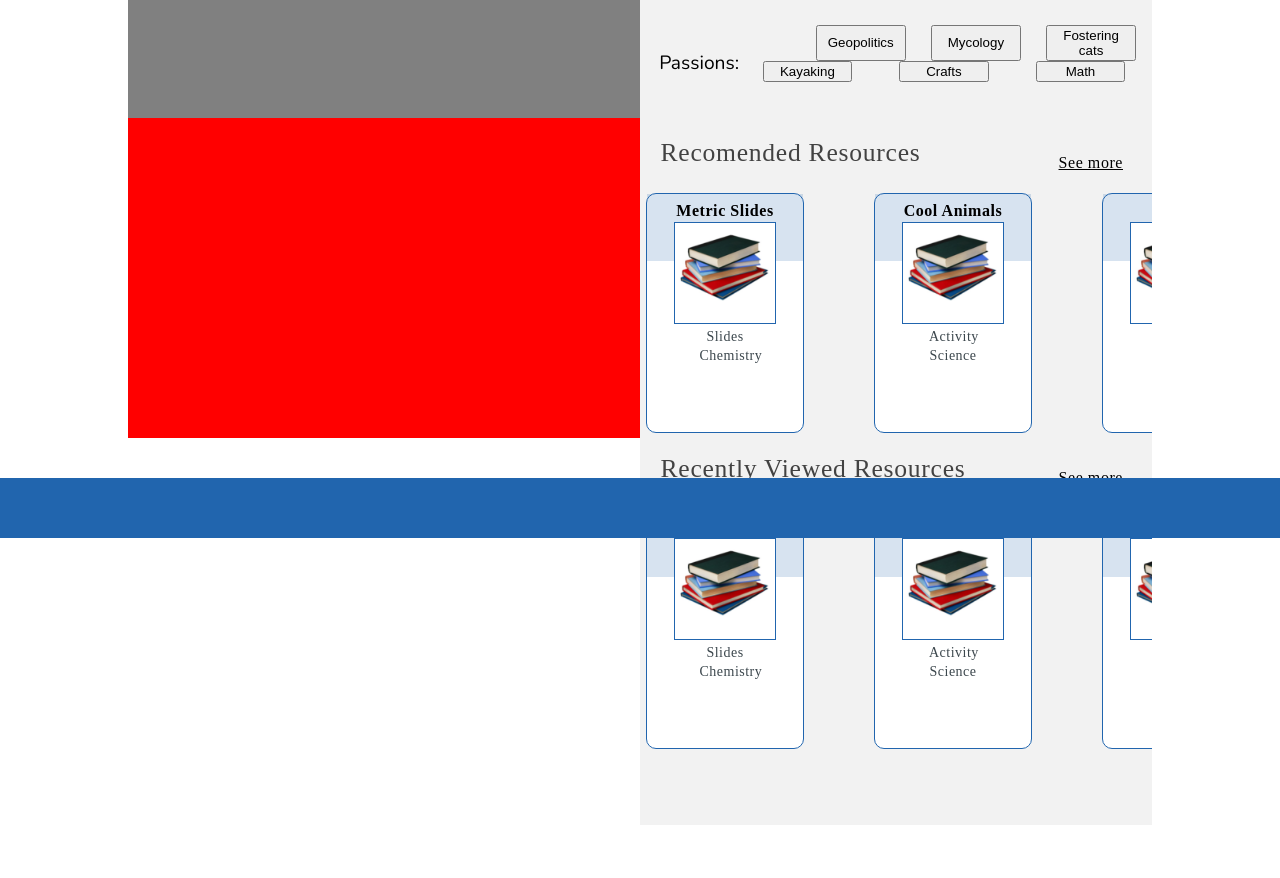
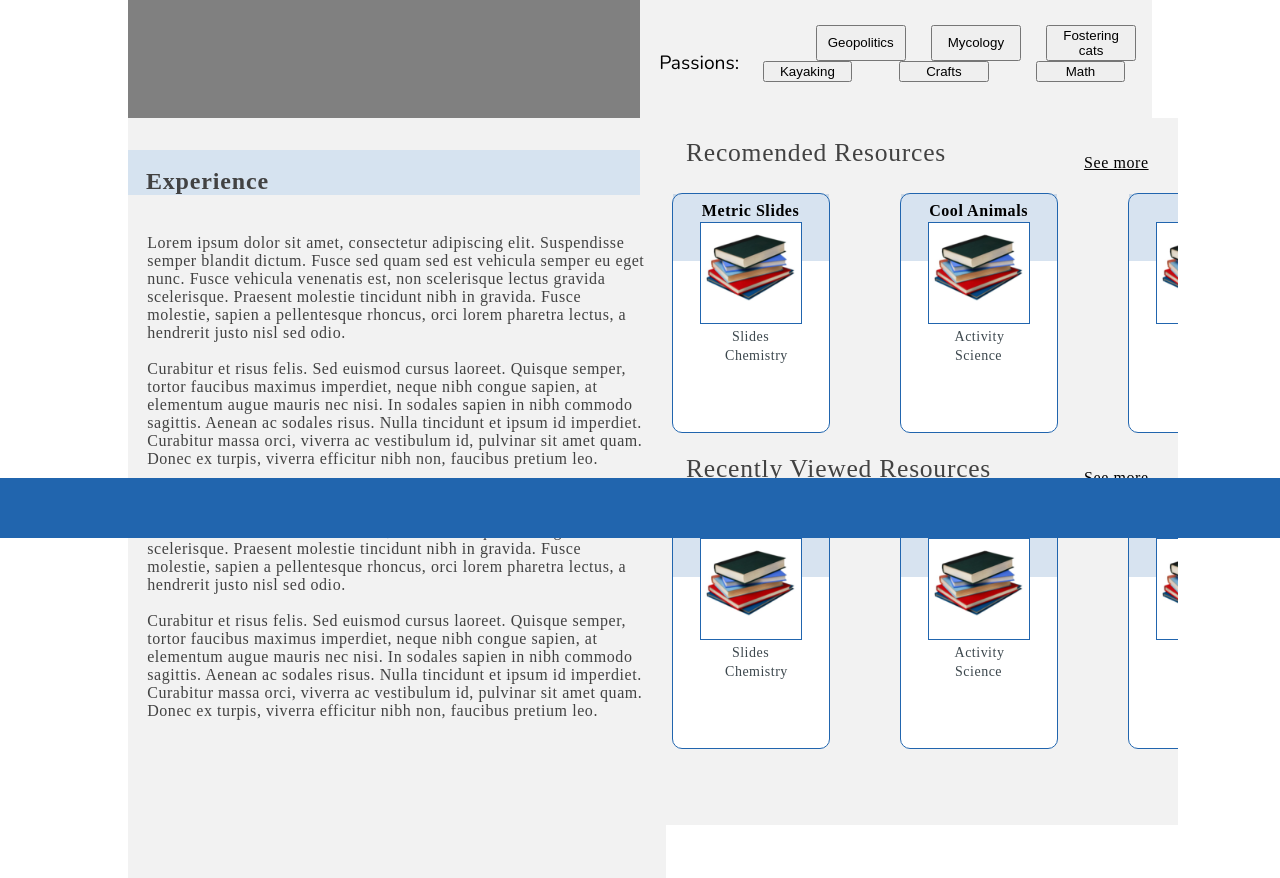
Before and after one commit to jlendle11/teachers-lounge, a React (Create React App) app: page /profile in a window 1280 px wide. Shown: the part 262-1140 px from the top of the page. Before the commit the page ends 1087 px from the top, so only its background shows below. Built offline with nearby package versions, Linux system fonts and the light colour scheme.

Commit message:
Fixing Profile Experience Box 3

```diff
--- a/src/components/Profile/Profile.css
+++ b/src/components/Profile/Profile.css
@@ -11,6 +11,7 @@
      display: flex;
      flex-direction: row;
  }
+
  .row-2 {
      display: flex;
      flex-direction: row;
@@ -29,16 +30,42 @@
 
  }
 
-.box-3 {
+ .box-3{
+    background-color: #f2f2f2;
+ }
+ .box-3-experience-title {
+    padding: 1.4vw;
+}
+ .box-3-experience {
      width: 40vw;
-    height: 40vh;
-    background-color: red;
+     height: 3.5vw;
+     background-color: #d6e3f0;
+     font-family: Avenir-Roman;
+     font-size: 24px;
+     font-weight: normal;
+     font-style: normal;
+     font-stretch: normal;
+     line-height: normal;
+     letter-spacing: 0.85px;
+     color: #424242;
+ }
+ .box-3-description{
+    width: 39vw;
+    height: 48.8vw;
+    font-family: BanglaSangamMN;
+    font-size: 16px;
+    font-weight: normal;
+    font-style: normal;
+    font-stretch: normal;
+    line-height: normal;
+    letter-spacing: 0.56px;
+    color: #424242;
+    padding: 1.5vw;
  }
 
  .box-4 {
      width: 40vw;
      height: 40vh;
-    background-color: blue;
  }
 
  .profile {
--- a/src/components/Profile/index.js
+++ b/src/components/Profile/index.js
@@ -41,10 +41,27 @@ function Profile() {
 
             <div className="row-2">
                 <div className="box-3">
+                    <div className="box-3-experience">
+                        <h4 className="box-3-experience-title">Experience</h4>
+                    </div>
+                    <br></br>
+                    <div className='box-3-description'>
+                        Lorem ipsum dolor sit amet, consectetur adipiscing elit. Suspendisse semper blandit dictum. Fusce sed quam sed est vehicula semper eu eget nunc. Fusce vehicula venenatis est, non scelerisque lectus gravida scelerisque. Praesent molestie tincidunt nibh in gravida. Fusce molestie, sapien a pellentesque rhoncus, orci lorem pharetra lectus, a hendrerit justo nisl sed odio.
+                        <br></br>
+                        <br></br>
+                        Curabitur et risus felis. Sed euismod cursus laoreet. Quisque semper, tortor faucibus maximus imperdiet, neque nibh congue sapien, at elementum augue mauris nec nisi. In sodales sapien in nibh commodo sagittis. Aenean ac sodales risus. Nulla tincidunt et ipsum id imperdiet. Curabitur massa orci, viverra ac vestibulum id, pulvinar sit amet quam. Donec ex turpis, viverra efficitur nibh non, faucibus pretium leo.
+    <br></br>
+                        <br></br>
+                        Lorem ipsum dolor sit amet, consectetur adipiscing elit. Suspendisse semper blandit dictum. Fusce sed quam sed est vehicula semper eu eget nunc. Fusce vehicula venenatis est, non scelerisque lectus gravida scelerisque. Praesent molestie tincidunt nibh in gravida. Fusce molestie, sapien a pellentesque rhoncus, orci lorem pharetra lectus, a hendrerit justo nisl sed odio.
+    <br></br>
+                        <br></br>
+                        Curabitur et risus felis. Sed euismod cursus laoreet. Quisque semper, tortor faucibus maximus imperdiet, neque nibh congue sapien, at elementum augue mauris nec nisi. In sodales sapien in nibh commodo sagittis. Aenean ac sodales risus. Nulla tincidunt et ipsum id imperdiet. Curabitur massa orci, viverra ac vestibulum id, pulvinar sit amet quam. Donec ex turpis, viverra efficitur nibh non, faucibus pretium leo.
+                    </div>
+
 
                 </div>
                 <div className="box-4">
-                    <ProfileResources/>
+                    <ProfileResources />
                 </div>
             </div>
 
```
Lines whose indentation alone changed are shown as unchanged.
